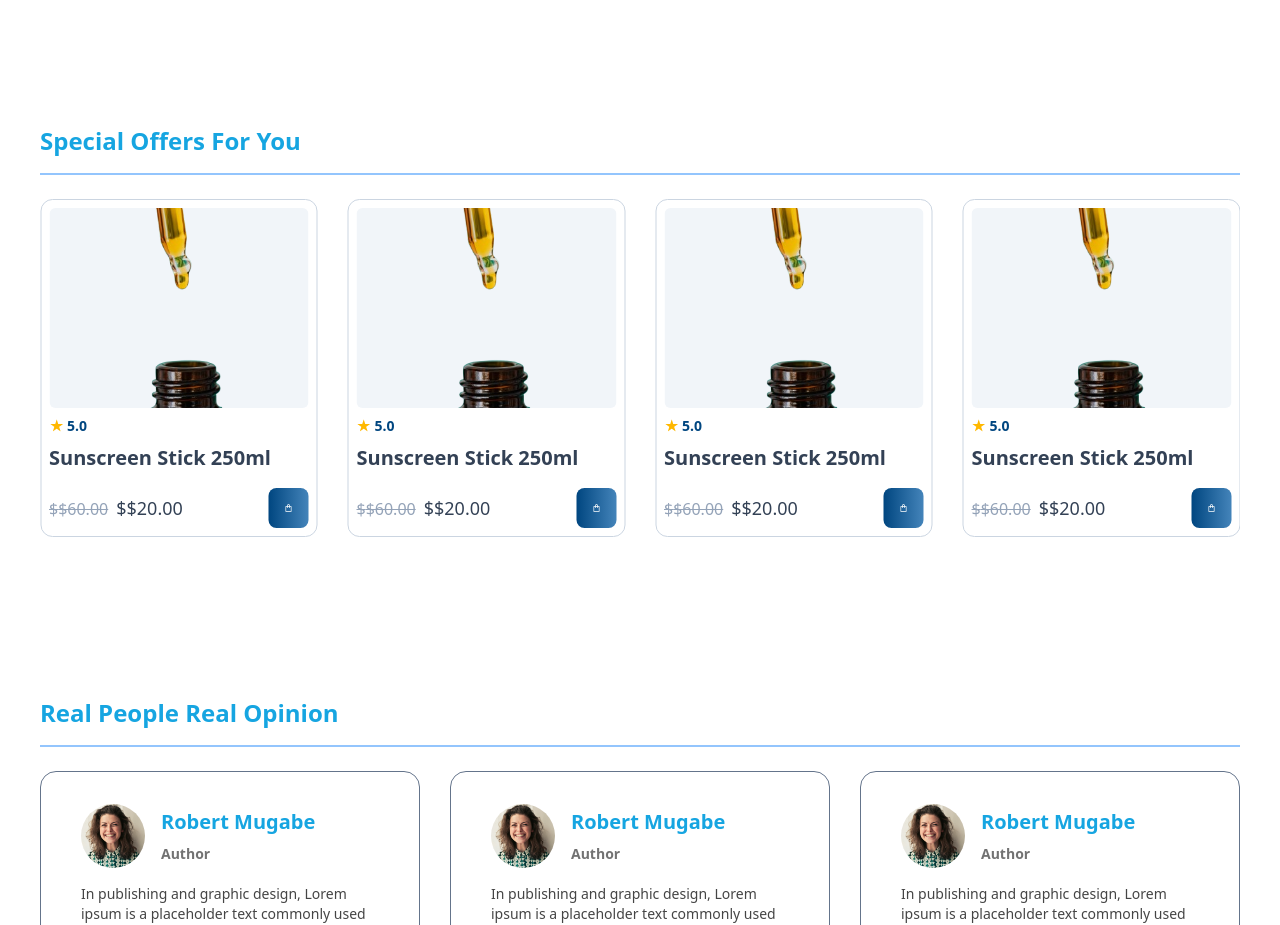
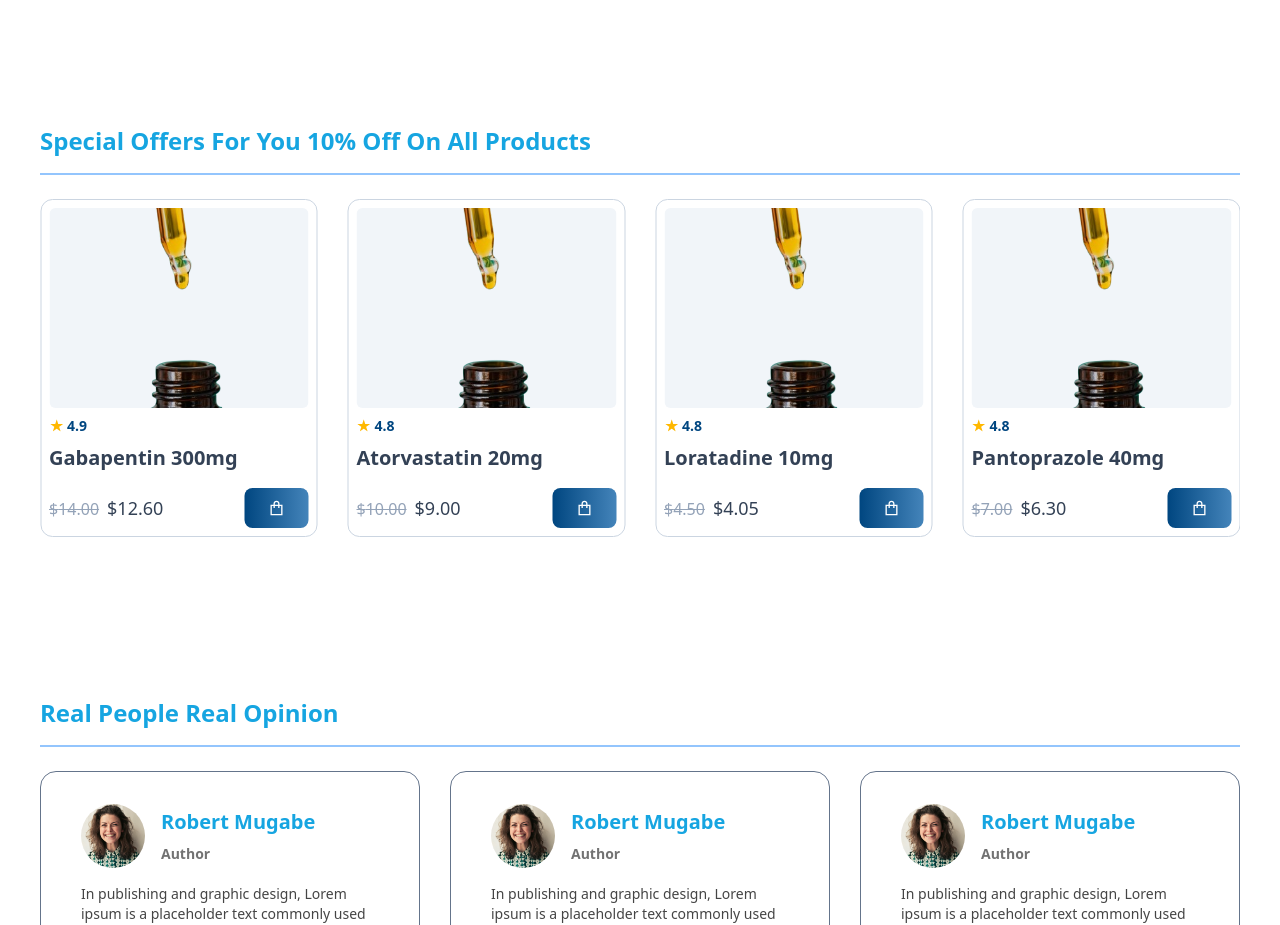
Before and after one commit to safatsaat2/project-pharma, a Next.js app: page / in a window 1280 px wide. Shown: the part 2960-3885 px from the top of the page. Built offline with nearby package versions, Linux system fonts and the light colour scheme.

Commit message:
special offer section data dynamication

```diff
--- a/src/app/_components/Home/SpecialOfferSec.jsx
+++ b/src/app/_components/Home/SpecialOfferSec.jsx
@@ -1,4 +1,4 @@
-"use client"
+"use client";
 import React from "react";
 import HeadingArea from "../Heading/HeadingArea";
 import { Swiper, SwiperSlide } from "swiper/react";
@@ -7,37 +7,54 @@ import 'swiper/css/pagination';
 import 'swiper/css/navigation';
 import { Autoplay } from 'swiper/modules';
 import ProductCardSm from "../ProductCard/ProductCardSm";
+import { useProducts } from "@/app/Providers/ProductsProvider"; // Ensure this path is correct
 
 const SpecialOfferSec = () => {
+  const { productsData } = useProducts();
+
+  // Function to calculate discount percentage
+  const calculateDiscountPercentage = (regularPrice, discountPrice) => {
+    return ((regularPrice - discountPrice) / regularPrice) * 100;
+  };
+  const filteredProducts = productsData.filter(
+    (product) => calculateDiscountPercentage(product.regularPrice, product.discountPrice) >= 10
+  );
+
   return (
     <div className="px-10 srsTrendingSection py-10 lg:py-20">
       <div className="max-w-screen-xl mx-auto">
-        <HeadingArea heading="Special Offers For You" link="/" />
+        <HeadingArea heading="Special Offers For You 10% Off On All Products" link="/" />
         <Swiper
           breakpoints={{
-            1024:{
+            1024: {
               slidesPerView: 4,
             },
             576: {
-              // width: 576,
               slidesPerView: 2,
             },
           }}
           spaceBetween={30}
-        loop={true} // Enable looping
+          loop={true}
           autoplay={{
-            delay: 3000, // Time in milliseconds between slides (e.g., 3000ms = 3 seconds)
-            disableOnInteraction: false, // Continue autoplay after user interactions
+            delay: 3000,
+            disableOnInteraction: false,
           }}
-        modules={[ Autoplay]} // Include required modules
+          modules={[Autoplay]}
           className="mySwiper"
         >
-        <SwiperSlide><ProductCardSm imgLink={"/images/slider_medcine.png"} ratingScore={"5.0"} title={"Sunscreen Stick 250ml"} link={"/"} disPrice={"$20.00"} normalPrice={"$60.00"}/></SwiperSlide>
-        <SwiperSlide><ProductCardSm imgLink={"/images/slider_medcine.png"} ratingScore={"5.0"} title={"Sunscreen Stick 250ml"} link={"/"} disPrice={"$20.00"} normalPrice={"$60.00"}/></SwiperSlide>
-        <SwiperSlide><ProductCardSm imgLink={"/images/slider_medcine.png"} ratingScore={"5.0"} title={"Sunscreen Stick 250ml"} link={"/"} disPrice={"$20.00"} normalPrice={"$60.00"}/></SwiperSlide>
-        <SwiperSlide><ProductCardSm imgLink={"/images/slider_medcine.png"} ratingScore={"5.0"} title={"Sunscreen Stick 250ml"} link={"/"} disPrice={"$20.00"} normalPrice={"$60.00"}/></SwiperSlide>
-        <SwiperSlide><ProductCardSm imgLink={"/images/slider_medcine.png"} ratingScore={"5.0"} title={"Sunscreen Stick 250ml"} link={"/"} disPrice={"$20.00"} normalPrice={"$60.00"}/></SwiperSlide>
-
+          {filteredProducts.map((product) => (
+            <SwiperSlide key={product.id}>
+              <ProductCardSm
+                imgLink={product.imageLink || "/images/slider_medcine.png"}
+                ratingScore={product.rating || "5.0"}
+                title={product.name || "Sunscreen Stick 250ml"}
+                link={`/products/${product.id}`}
+                disPrice={`${product.discountPrice.toFixed(2)}`}
+                normalPrice={`${product.regularPrice.toFixed(2)}`}
+                btnExClasses={'!w-16'}
+              />
+            </SwiperSlide>
+          ))}
         </Swiper>
       </div>
     </div>
```
Lines whose indentation alone changed are shown as unchanged.
